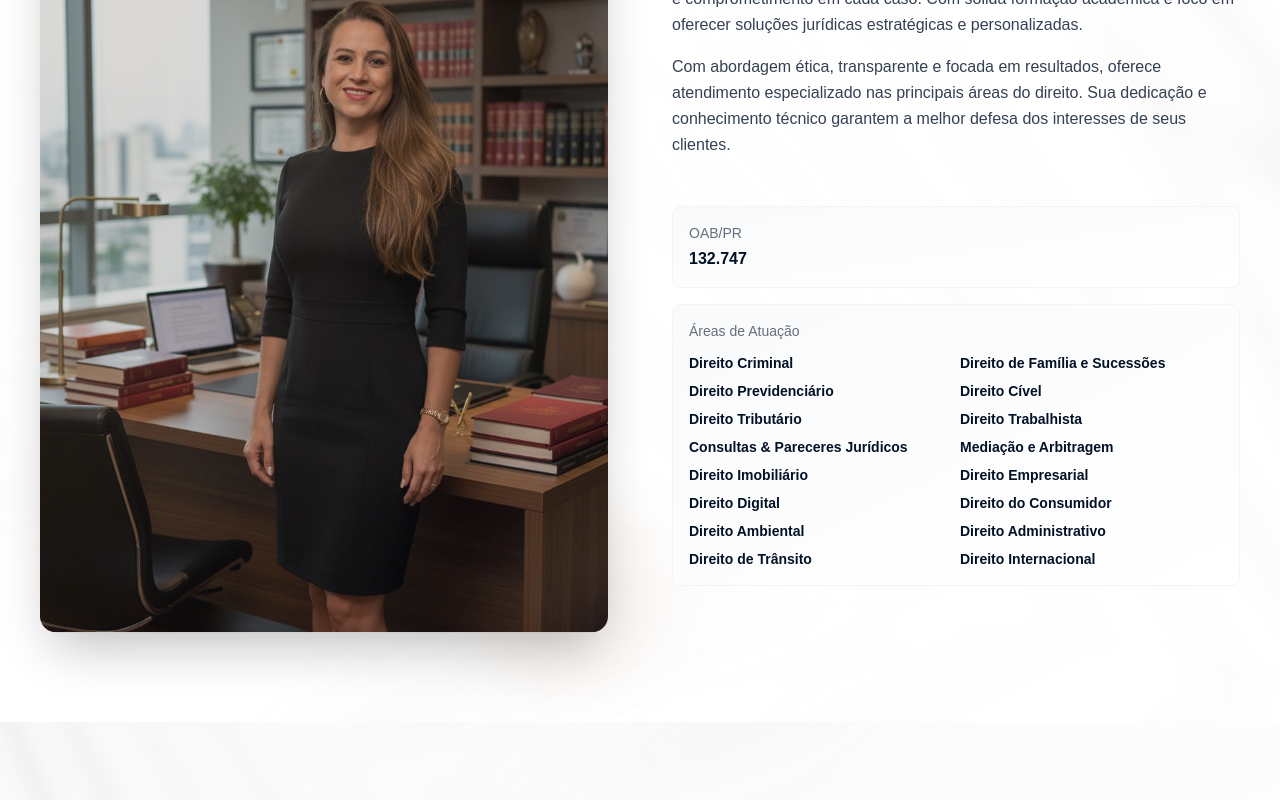
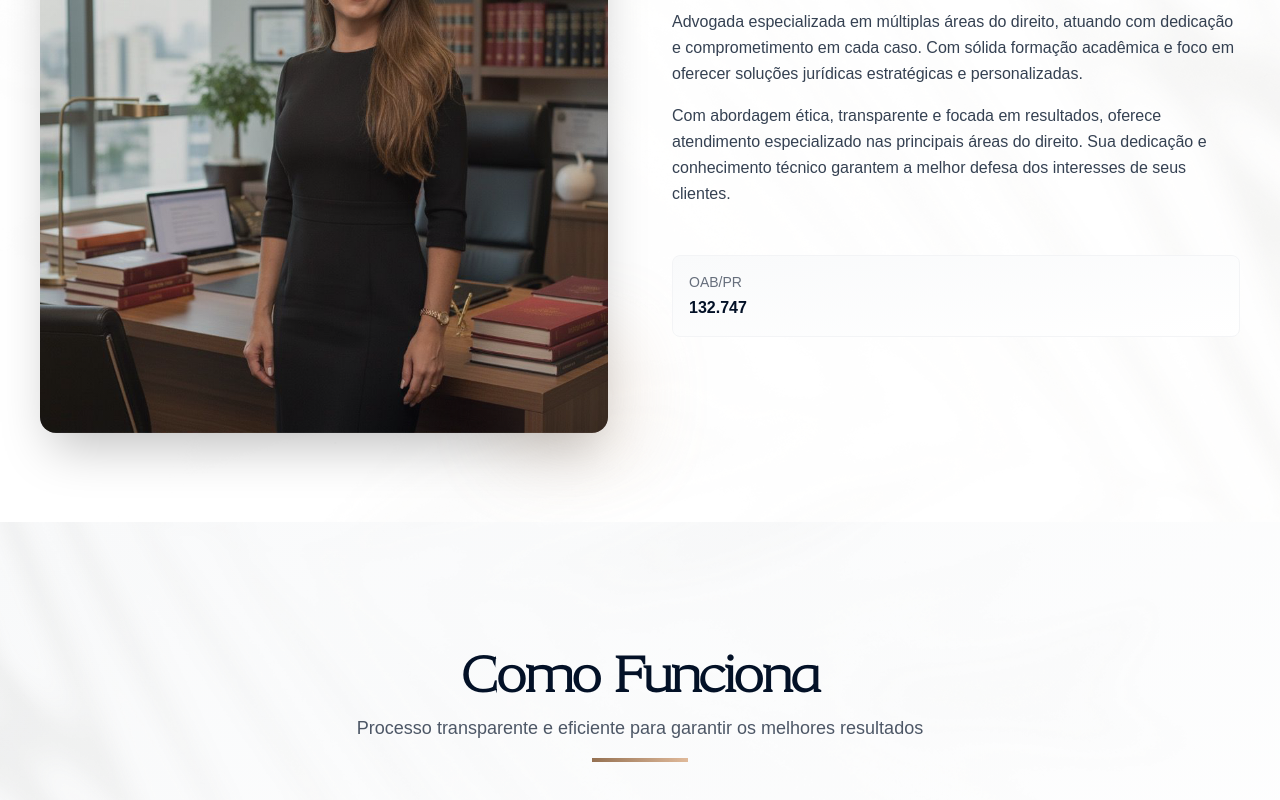
Before and after one commit to lucaskordi/lilianezajaczkoski, a Next.js app: page / in a window 1280 px wide. Shown: the part 1472-2272 px from the top of the page. Built offline with nearby package versions, Linux system fonts and the light colour scheme.

Commit message:
Refactor: Adjust About component layout by reducing image height and removing unused practice areas section for cleaner presentation and improved user experience.

```diff
--- a/components/about.tsx
+++ b/components/about.tsx
@@ -47,7 +47,7 @@ export default function About() {
             className="relative md:-mt-12"
             style={{ y }}
           >
-            <div className="relative rounded-2xl overflow-hidden shadow-2xl w-full h-[700px] md:h-[750px]">
+            <div className="relative rounded-2xl overflow-hidden shadow-2xl w-full h-[500px] md:h-[550px]">
               <div className="absolute inset-0 bg-gradient-to-br from-[#957152]/20 to-[#031127]/20 z-10" />
               <Image
                 src="/fotoat.jpg"
@@ -82,7 +82,7 @@ export default function About() {
               </p>
             </div>
 
-            <div className="space-y-4 pt-6">
+            <div className="pt-6">
               <motion.div
                 className="p-4 bg-gradient-to-br from-gray-50 to-white rounded-lg border border-gray-100 hover-smooth"
                 initial={{ opacity: 0, scale: 0.9 }}
@@ -94,41 +94,6 @@ export default function About() {
                 <p className="text-sm text-[#031127]/60 mb-1">OAB/PR</p>
                 <p className="font-semibold text-[#031127]">132.747</p>
               </motion.div>
-
-              <motion.div
-                className="p-4 bg-gradient-to-br from-gray-50 to-white rounded-lg border border-gray-100 hover-smooth"
-                initial={{ opacity: 0, scale: 0.9 }}
-                whileInView={{ opacity: 1, scale: 1 }}
-                viewport={{ once: true }}
-                transition={{ delay: 0.15, duration: 0.1 }}
-                whileHover={{ scale: 1.05, boxShadow: '0 10px 30px rgba(0,0,0,0.1)' }}
-              >
-                <p className="text-sm text-[#031127]/60 mb-3">Áreas de Atuação</p>
-                <div className="grid grid-cols-2 gap-2">
-                  {[
-                    'Direito Criminal',
-                    'Direito de Família e Sucessões',
-                    'Direito Previdenciário',
-                    'Direito Cível',
-                    'Direito Tributário',
-                    'Direito Trabalhista',
-                    'Consultas & Pareceres Jurídicos',
-                    'Mediação e Arbitragem',
-                    'Direito Imobiliário',
-                    'Direito Empresarial',
-                    'Direito Digital',
-                    'Direito do Consumidor',
-                    'Direito Ambiental',
-                    'Direito Administrativo',
-                    'Direito de Trânsito',
-                    'Direito Internacional'
-                  ].map((area, index) => (
-                    <p key={area} className="font-semibold text-[#031127] text-sm">
-                      {area}
-                    </p>
-                  ))}
-                </div>
-              </motion.div>
             </div>
           </motion.div>
         </div>
```
